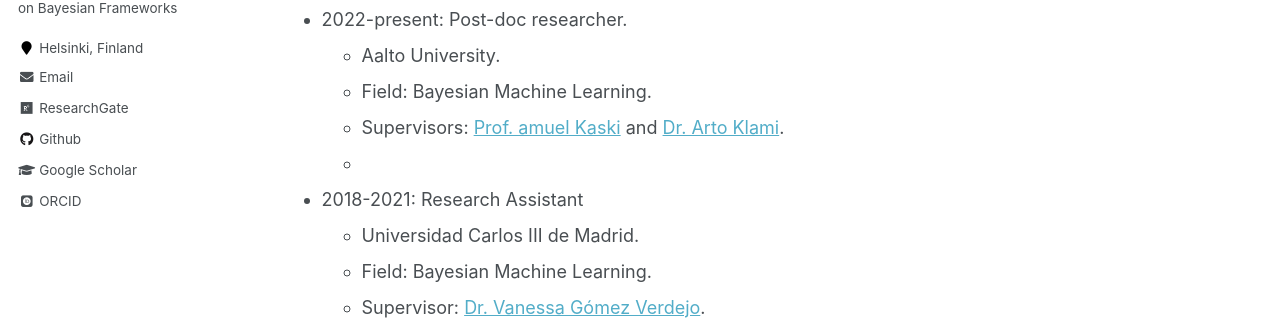
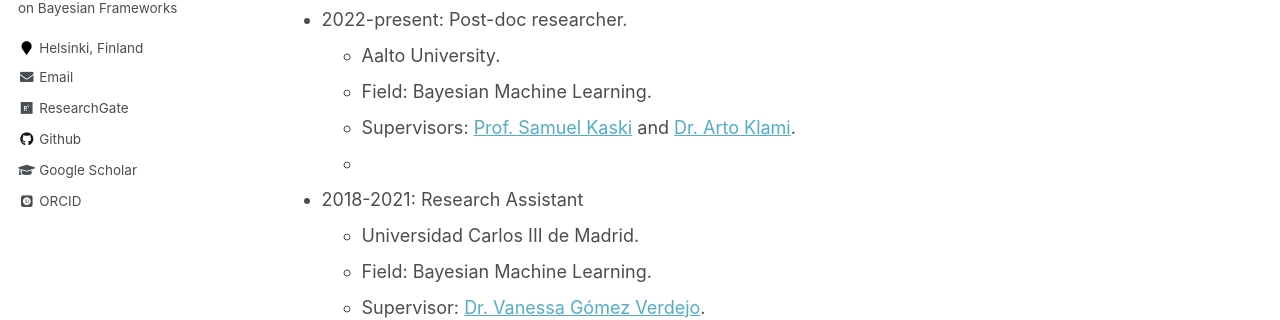
Before and after one commit to sevisal/sevisal.github.io, a Jekyll site: the page built from _pages/cv.md, in a window 1280 px wide and 900 px high. Shown: the part 402-722 px from the top of the window. Built offline with Jekyll 4.4.1, drawn with Linux system fonts in a browser that asks for light colours; some web fonts are replaced.

Commit message:
Update cv.md

```diff
--- a/_pages/cv.md
+++ b/_pages/cv.md
@@ -20,7 +20,7 @@
 * 2022-present: Post-doc researcher.
   * Aalto University.
   * Field: Bayesian Machine Learning.
-  * Supervisors: [Prof. amuel Kaski](https://people.aalto.fi/samuel.kaski) and [Dr. Arto Klami](https://researchportal.helsinki.fi/en/persons/arto-klami).
+  * Supervisors: [Prof. Samuel Kaski](https://people.aalto.fi/samuel.kaski) and [Dr. Arto Klami](https://researchportal.helsinki.fi/en/persons/arto-klami).
   *
 * 2018-2021: Research Assistant
   * Universidad Carlos III de Madrid.
```
